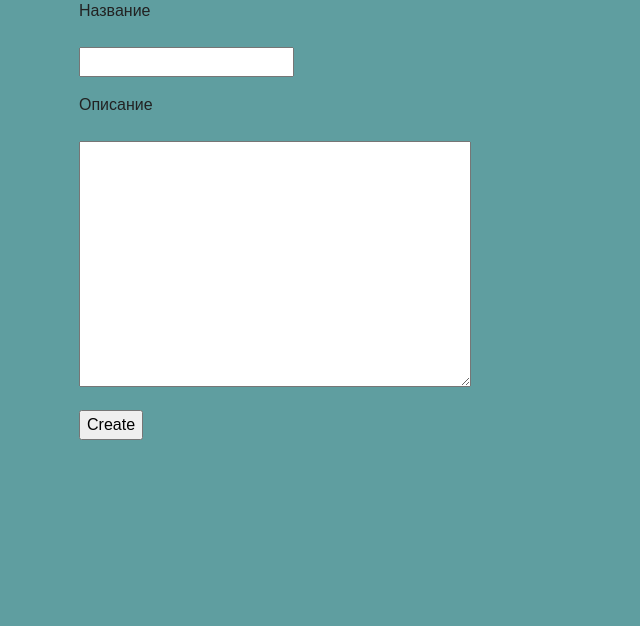
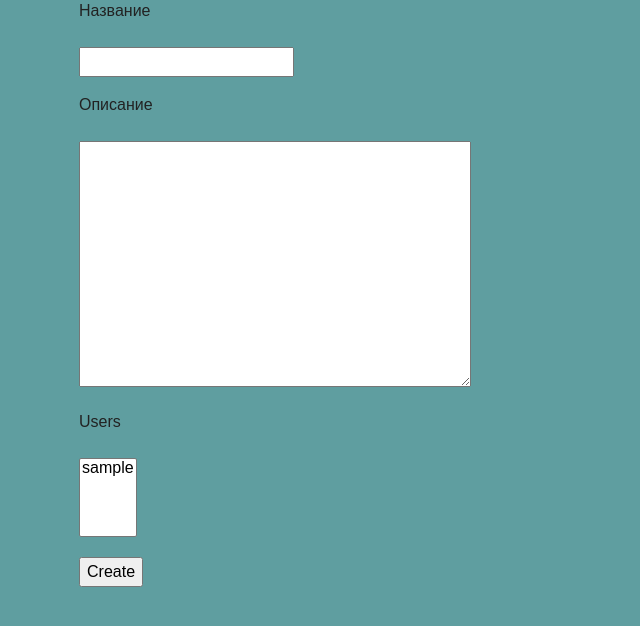
Before and after one commit to emirnur/homework-49, a Django app: page /issue/project/add/ in a window 1280 px wide. Shown: the part 117-743 px from the top of the page, without its empty margins (0-640 px from the left). Run offline with Django 3.2, Linux system fonts and the light colour scheme; the visitor is signed in with stand-in values (Sample User, id 1); data comes from the database, SQL or seed files in the repository; parts of the project's set-up code (start-up, migrations or seed data) failed here and were passed over; some libraries are stand-ins or nearby versions.

Commit message:
add users for project and add automatic current user

```diff
--- a/source/webapp/forms.py
+++ b/source/webapp/forms.py
@@ -7,8 +7,6 @@ from webapp.models import Status, Type, TrackerIssue, Project
 class TrackerIssueForm(forms.ModelForm):
 
     def __init__(self, *args, **kwargs):
-        print('here')
-        print(kwargs, 'here')
         self.user = kwargs.pop('user')
         self.project = kwargs.pop('project')
         super().__init__(*args, **kwargs)
@@ -41,6 +39,11 @@ class TypeForm(forms.ModelForm):
 
 
 class ProjectForm(forms.ModelForm):
+
+    def __init__(self, *args, **kwargs):
+        super().__init__(*args, **kwargs)
+        self.fields['users'] = forms.ModelMultipleChoiceField(queryset=User.objects.all(), required=False)
+
     class Meta:
         model = Project
         fields = ['title', 'description']
--- a/source/webapp/models.py
+++ b/source/webapp/models.py
@@ -57,4 +57,4 @@ class Team(models.Model):
     user = models.ForeignKey('auth.User', on_delete=models.CASCADE, verbose_name='Пользователь', related_name='team_user')
     project = models.ForeignKey('Project', on_delete=models.CASCADE, verbose_name='Проект', related_name='team_project')
     date_start = models.DateField(max_length=50, verbose_name='Дата создания')
-    date_end = models.DateField(max_length=50, verbose_name='Дата окончания')
+    date_end = models.DateField(max_length=50, verbose_name='Дата окончания', null=True, blank=True)
--- a/source/webapp/templates/project/project.html
+++ b/source/webapp/templates/project/project.html
@@ -20,7 +20,10 @@
         <h3>Issues:</h3>
         {% for issue in issues %}
             <p>{{ issue.summary }} ({{ issue.type }}) created at {{ issue.created_at|date:'d.m.Y H:i:s' }}</p>
-
+        {% endfor %}
+        <h3>Users:</h3>
+        {% for user in users %}
+            <p>{{ user.username }}</p>
         {% endfor %}
 
 {% endblock %}
--- a/source/webapp/views/project_views.py
+++ b/source/webapp/views/project_views.py
@@ -1,12 +1,14 @@
+from datetime import datetime
 from urllib.parse import urlencode
 
 from django.contrib.auth.mixins import LoginRequiredMixin
+from django.contrib.auth.models import User
 from django.db.models import Q
 from django.shortcuts import redirect
 from django.urls import reverse, reverse_lazy
 
 from webapp.forms import ProjectForm, SimpleSearchForm
-from webapp.models import Project
+from webapp.models import Project, Team
 from django.views.generic import ListView, DetailView, CreateView, UpdateView, DeleteView
 
 
@@ -54,17 +56,19 @@ class ProjectView(DetailView):
 
     def get_context_data(self, **kwargs):
         context = super().get_context_data(**kwargs)
+        print(kwargs)
         project = self.object
         issues = project.issues_project.order_by('-created_at')
         context['issues'] = issues
+        users = User.objects.filter(team_user__project=self.object, team_user__date_end=None)
+        context['users'] = users
         return context
 
 
 class ProjectCreateView(CreateView):
     template_name = 'project/project_create.html'
     model = Project
-
-    fields = ['title', 'description']
+    form_class = ProjectForm
 
     def dispatch(self, request, *args, **kwargs):
         if not request.user.is_authenticated:
@@ -74,12 +78,27 @@ class ProjectCreateView(CreateView):
     def get_success_url(self):
         return reverse('webapp:project_view', kwargs={'pk': self.object.pk})
 
+    def form_valid(self, form):
+        users = form.cleaned_data.pop('users')
+        self.object = form.save()
+        list_users = list(users)
+        Team.objects.create(user=self.request.user, date_start=datetime.now(), project=self.object)
+        for user in list_users:
+            Team.objects.create(user=user, project=self.object, date_start=datetime.now())
+
+        return redirect(self.get_success_url())
+
 
 class ProjectUpdateView(UpdateView):
     model = Project
     template_name = 'project/project_update.html'
     form_class = ProjectForm
     context_object_name = 'project'
+
+    def get_form(self, form_class=None):
+        form = super().get_form(form_class=None)
+        form.fields.pop('users')
+        return form
 
     def dispatch(self, request, *args, **kwargs):
         if not request.user.is_authenticated:
```
Also changed, not shown: source/webapp/migrations/0012_auto_20191113_1905.py (added).
